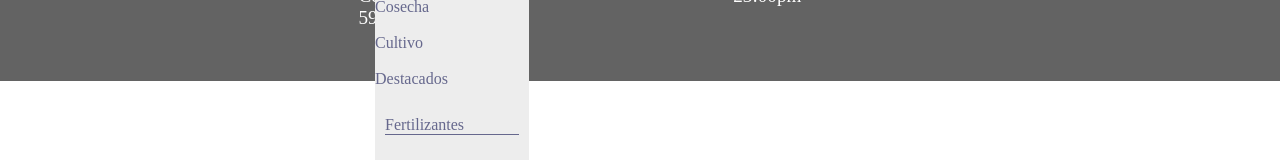
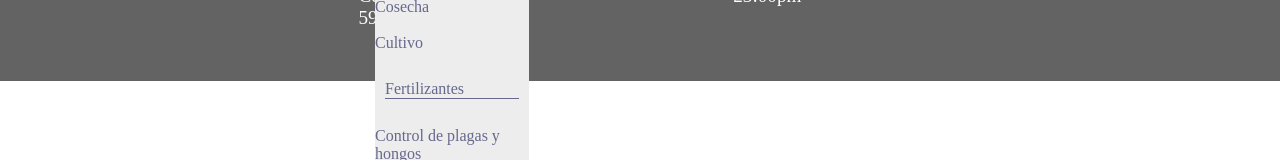
Before and after one commit to Luksjg/PF-Eccomerce, a React (Create React App) app in the folder client/: page /tienda in a window 1280 px wide. Shown: the part 555-715 px from the top of the page. Built offline with nearby package versions, Linux system fonts and the light colour scheme; no server answers.

Commit message:
el mas minimo cambio posible

```diff
--- a/client/src/components/categories/Categories.js
+++ b/client/src/components/categories/Categories.js
@@ -34,10 +34,6 @@ export default function Categories() {
         <p>Cultivo</p>
       </Link>
       <br />
-      <Link to={"/categoria/destacados"}>
-        <p>Destacados</p>
-      </Link>
-      <br />
       <p className={style.separador}>Fertilizantes</p>
       <br />
       <Link to={"/categoria/control-plagas-hongos"}>
@@ -56,7 +52,7 @@ export default function Categories() {
         <p>Iluminacion</p>
       </Link>
       <br />
-      <p className={style.separador} >Parafernalia y accesorios</p>
+      <p className={style.separador}>Parafernalia y accesorios</p>
       <br />
       <Link to={"/categoria/armadores"}>
         <p>Armadores</p>
```
